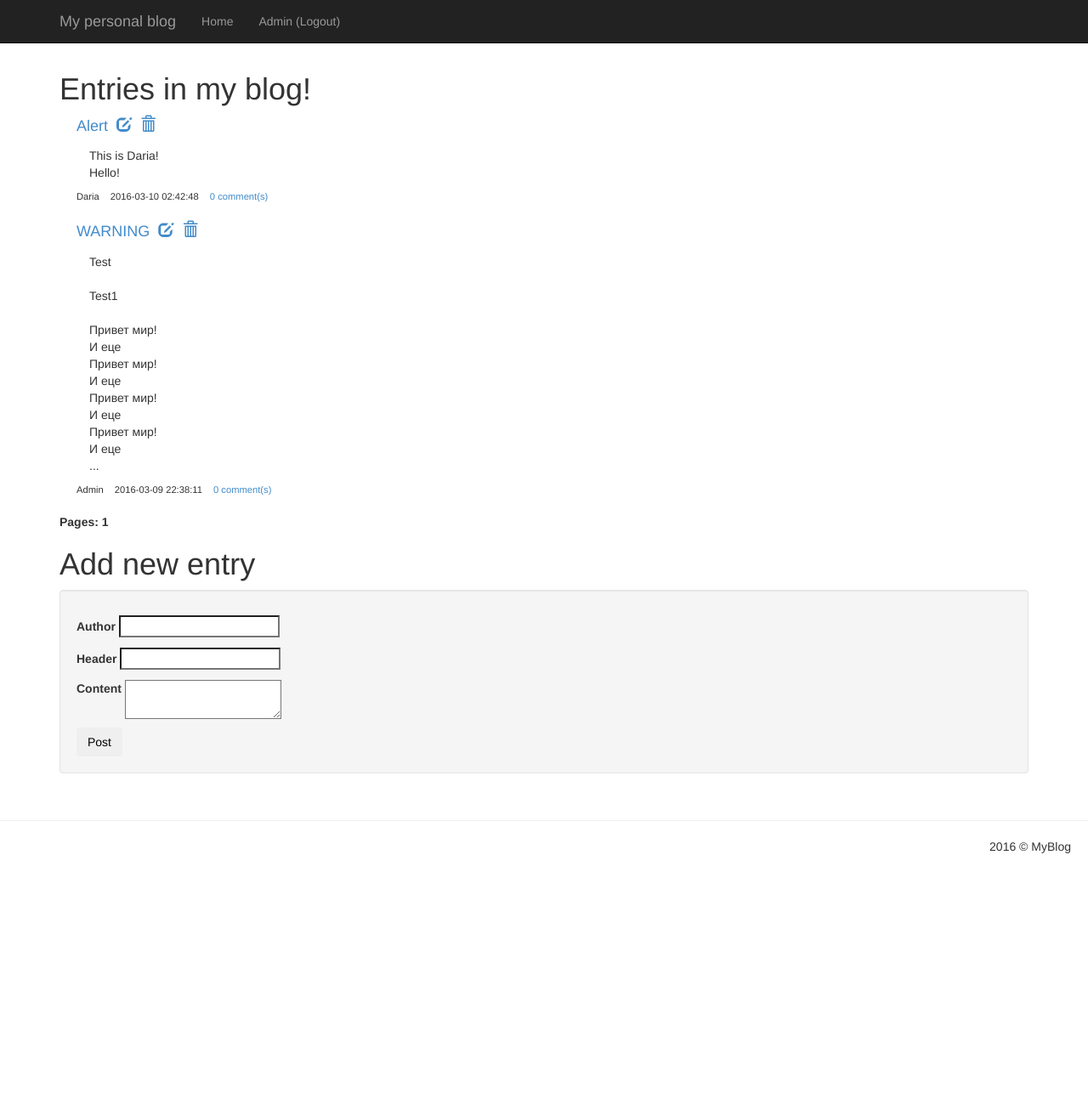
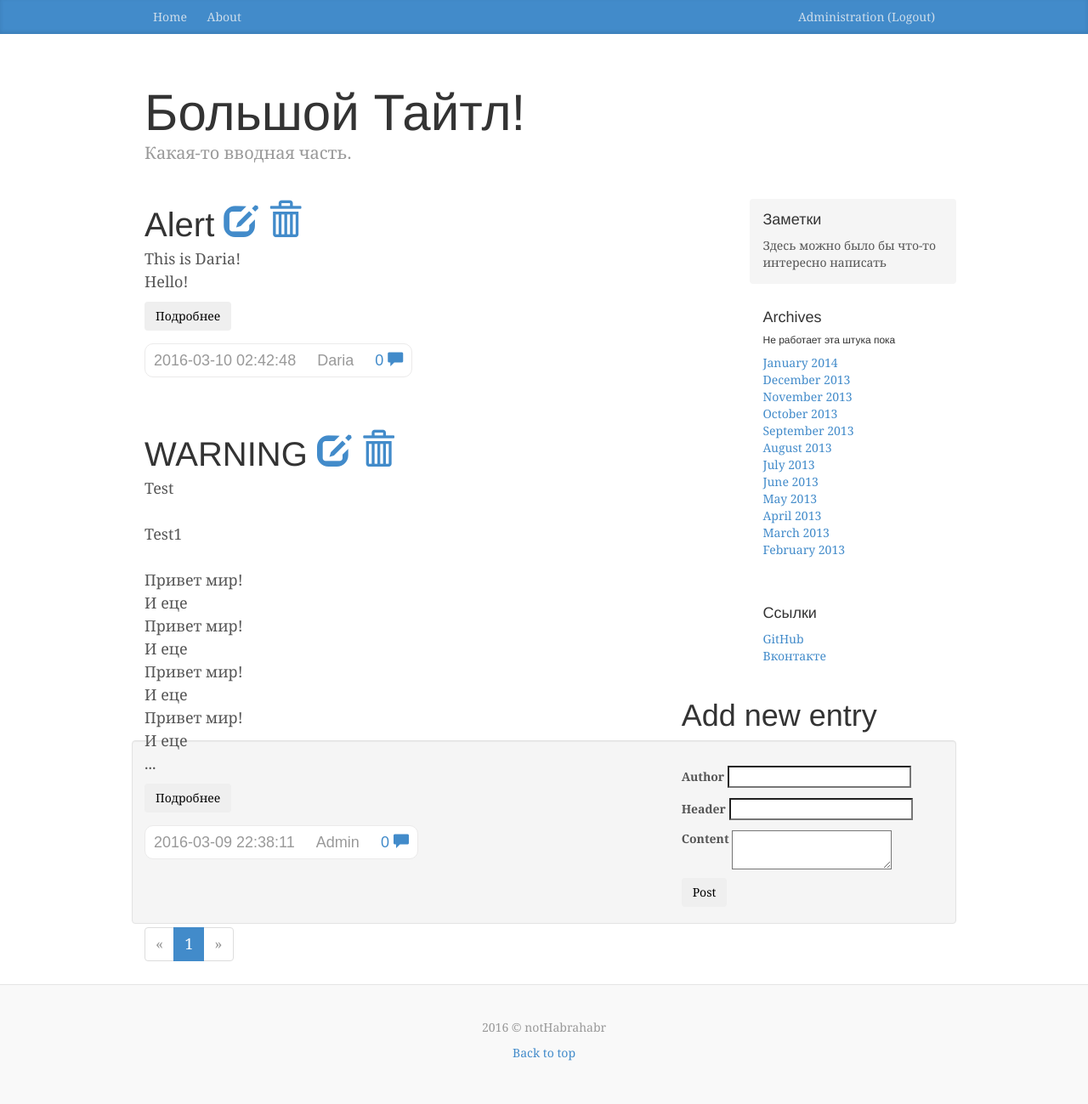
Before and after one commit to klimychevmn/MyBlog, a PHP site: page / in a window 1280 px wide. Shown: the whole page at 85% size. Before the commit the page ends 1004 px from the top, so only its background shows below. Run offline with PHP 8.4, Linux system fonts and the light colour scheme; the visitor is signed in with stand-in values (Sample User, id 1); data comes from the database, SQL or seed files in the repository; data that the repository does not hold is empty.

Commit message:
edit visualisation + small 404 page

```diff
--- a/index.php
+++ b/index.php
@@ -134,5 +134,6 @@ switch ($act) {
         header('Location: .');
         break;
     default:
+        require('templates/404.php');
         die("No such action");
 }
--- /dev/null
+++ b/static/content/blog.css
@@ -0,0 +1,163 @@
+/*
+ * Globals
+ */
+
+body {
+    font-family: Georgia, "Times New Roman", Times, serif;
+    color: #555;
+}
+
+h1, .h1,
+h2, .h2,
+h3, .h3,
+h4, .h4,
+h5, .h5,
+h6, .h6 {
+    margin-top: 0;
+    font-family: "Helvetica Neue", Helvetica, Arial, sans-serif;
+    font-weight: normal;
+    color: #333;
+}
+
+
+/*
+ * Override Bootstrap's default container.
+ */
+
+@media (min-width: 1200px) {
+    .container {
+        width: 970px;
+    }
+}
+
+
+/*
+ * Masthead for nav
+ */
+
+.blog-masthead {
+    background-color: #428bca;
+    box-shadow: inset 0 -2px 5px rgba(0,0,0,.1);
+}
+
+/* Nav links */
+.blog-nav-item {
+    position: relative;
+    display: inline-block;
+    padding: 10px;
+    font-weight: 500;
+    color: #cdddeb;
+}
+.blog-nav-item:hover,
+.blog-nav-item:focus {
+    color: #fff;
+    text-decoration: none;
+}
+
+/* Active state gets a caret at the bottom */
+.blog-nav .active {
+    color: #fff;
+}
+.blog-nav .active:after {
+    position: absolute;
+    bottom: 0;
+    left: 50%;
+    width: 0;
+    height: 0;
+    margin-left: -5px;
+    vertical-align: middle;
+    content: " ";
+    border-right:  5px solid transparent;
+    border-bottom: 5px solid;
+    border-left:   5px solid transparent;
+}
+
+
+/*
+ * Blog name and description
+ */
+
+.blog-header {
+    padding-top: 20px;
+    padding-bottom: 20px;
+}
+.blog-title {
+    margin-top: 30px;
+    margin-bottom: 0;
+    font-size: 60px;
+    font-weight: normal;
+}
+.blog-description {
+    font-size: 20px;
+    color: #999;
+}
+
+
+/*
+ * Main column and sidebar layout
+ */
+
+.blog-main {
+    font-size: 18px;
+    line-height: 1.5;
+}
+
+/* Sidebar modules for boxing content */
+.sidebar-module {
+    padding: 15px;
+    margin: 0 -15px 15px;
+}
+.sidebar-module-inset {
+    padding: 15px;
+    background-color: #f5f5f5;
+    border-radius: 4px;
+}
+.sidebar-module-inset p:last-child,
+.sidebar-module-inset ul:last-child,
+.sidebar-module-inset ol:last-child {
+    margin-bottom: 0;
+}
+
+
+
+/* Pagination */
+.pager {
+    margin-bottom: 60px;
+    text-align: left;
+}
+.pager > li > a {
+    width: 140px;
+    padding: 10px 20px;
+    text-align: center;
+    border-radius: 30px;
+}
+
+
+/*
+ * Blog posts
+ */
+
+.blog-post {
+    margin-bottom: 60px;
+}
+.blog-post-title {
+    margin-bottom: 5px;
+    font-size: 40px;
+}
+.blog-post-meta {
+    margin-bottom: 20px;
+    color: #999;
+}
+
+
+/*
+ * Footer
+ */
+
+.blog-footer {
+    padding: 40px 0;
+    color: #999;
+    text-align: center;
+    background-color: #f9f9f9;
+    border-top: 1px solid #e5e5e5;
+}
--- a/static/content/site.css
+++ b/static/content/site.css
@@ -1,6 +1,22 @@
 body {
     padding-top: 50px;
 }
-.starter-template {
-    padding: 15px 15px;
+.postinfo-panel {
+    font-family: Arial,'Helvetica Neue',Helvetica,sans-serif;
+    margin: 0;
+    padding: 0;
+    display: inline-block;
+    border: 1px solid #ebeaea;
+    height: 40px;
+    width: auto;
+    position: relative;
+    background: #fff;
+    box-sizing: border-box;
+    border-radius: 10px;
 }
+.postinfo-panel__item {
+    display: inline-block;
+    padding-left: 10px;
+    padding-right: 10px;
+    line-height: 38px;
+}
--- /dev/null
+++ b/templates/404.php
@@ -0,0 +1,2 @@
+<?php
+echo "This is 404 error's page";
--- a/templates/footer.php
+++ b/templates/footer.php
@@ -1,15 +1,9 @@
-
-<style>
-    .footer {
-        text-align: right;
-        margin-top: 20px;
-        margin-right: 20px;
-    }
-</style>
 </div><!-- /.container -->
-<footer>
-    <hr />
-    <div class="footer">2016 &copy; MyBlog</div>
-</footer>
+<div class="blog-footer">
+    <p>2016 &copy; notHabrahabr</p>
+    <p>
+        <a href="#">Back to top</a>
+    </p>
+</div>
 </body>
 </html>
--- a/templates/header.php
+++ b/templates/header.php
@@ -3,8 +3,9 @@
 <head>
     <meta charset="utf-8" />
     <meta name="viewport" content="width=device-width, initial-scale=1.0">
-    <title>Bootstrap starter</title>
-    <link rel="stylesheet" type="text/css" href="static/content/bootstrap.min.css" />
+    <title>НЕ Хабрахабр</title>
+    <link href="static/content/bootstrap.min.css" rel="stylesheet">
+    <link href="static/content/blog.css" rel="stylesheet">
     <link rel="stylesheet" type="text/css" href="static/content/site.css" />
     <script src="static/scripts/modernizr-2.6.2.js"></script>
     <script src="static/scripts/jquery-1.10.2.js"></script>
@@ -12,30 +13,18 @@
     <script src="static/scripts/respond.js"></script>
 </head>
 
-<body>
-
-<div class="navbar navbar-inverse navbar-fixed-top" role="navigation">
+<div class="blog-masthead navbar-fixed-top">
     <div class="container">
-        <div class="navbar-header">
-            <button type="button" class="navbar-toggle" data-toggle="collapse" data-target=".navbar-collapse">
-                <span class="sr-only">Toggle navigation</span>
-                <span class="icon-bar"></span>
-                <span class="icon-bar"></span>
-                <span class="icon-bar"></span>
-            </button>
-            <a class="navbar-brand" href="?">My personal blog</a>
-        </div>
-        <div class="navbar-collapse collapse">
-            <ul class="nav navbar-nav">
-                <li><a href="?">Home</a></li>
-                <?php if(IS_ADMIN): ?>
-                    <li><a href="?act=logout">Admin (Logout)</a></li>
-                <?php else: ?>
-                    <li><a href="?act=login">Login</a></li>
-                <?php endif?>
-            </ul>
-        </div>
+        <nav class="blog-nav">
+            <a class="blog-nav-item" href="?">Home</a>
+            <a class="blog-nav-item" href="?act=about">About</a>
+            <?php if(IS_ADMIN): ?>
+                <a class="blog-nav-item" style="float: right;" href="?act=logout">Administration (Logout)</a>
+            <?php else: ?>
+                <a class="blog-nav-item" style="float: right;" href="?act=login">Administration (Login)</a>
+            <?php endif?>
+        </nav>
     </div>
 </div>
 
-<div class="container starter-template">
+<div class="container">
--- a/templates/list.php
+++ b/templates/list.php
@@ -1,67 +1,83 @@
 <?php require('header.php') ?>
 
-<style type="text/css">
-    .comments {
-        font-size: 0.8em;
-        margin-bottom: 20px;
-    }
-    .date, .author {
-        margin-right: 10px;
-    }
-    .content {
-        padding-top: 5px;
-        padding-left: 15px;
-    }
-    .entry {
-        padding-left: 20px;
-    }
-    h1 {
-        margin-bottom: 10px;
-    }
-    .pages {
-        margin-bottom: 20px;
-    }
-    .ico {
-        padding-left: 5px;
-    }
-</style>
-
     <!-- Отображается лента всех постов из нашей БД -->
-
-    <h1>Entries in my blog!</h1>
-
-<?php foreach($records as $row): ?>
-
-    <div class="entry">
-        <h4>
-            <a href="?act=view-entry&id=<?=$row['id']?>"><?=$row['header']?></a>
-            <?php if(IS_ADMIN): ?>
-                <a href="?act=edit-entry&id=<?=$row['id']?>"><span class="glyphicon glyphicon-edit ico"></span></a>
-                <a href="?act=delete-entry&id=<?=$row['id']?>"><span class="glyphicon glyphicon-trash ico"></span></a>
-            <?php endif?>
-        </h4>
-        <p class="content"><?=$row['content']?></p>
-        <div class="comments">
-            <span class="date"><?=$row['author']?></span>
-            <span class="author"><?=$row['date']?></span>
-            <a href="?act=view-entry&id=<?=$row['id']?>"><?=$row['comments']." "?>comment(s)</a>
-        </div>
+    <div class="blog-header">
+        <h1 class="blog-title">Большой Тайтл!</h1>
+        <p class="lead blog-description">Какая-то вводная часть.</p>
     </div>
 
+    <div class="row">
 
-<?php endforeach;?>
+        <div class="col-sm-8 blog-main">
 
-<div class="pages">
-    <strong>Pages:</strong>
-<?php for($i = 1; $i <= $pages; $i++): ?>
-    <?php if($i == $page):?><b><?=$i?></b>
-    <?php else: ?><a href="?page=<?=$i?>"><?=$i?></a>
+            <?php foreach ($records as $row): ?>
+
+                <div class="blog-post">
+                    <h2 class="blog-post-title">
+                        <?= $row['header'] ?>
+                        <?php if (IS_ADMIN): ?>
+                            <a href="?act=edit-entry&id=<?= $row['id'] ?>"><span
+                                    class="glyphicon glyphicon-edit ico"></span></a>
+                            <a href="?act=delete-entry&id=<?= $row['id'] ?>"><span
+                                    class="glyphicon glyphicon-trash ico"></span></a>
                         <?php endif ?>
+                    </h2>
+                    <p><?= $row['content'] ?></p>
+                    <a href="?act=view-entry&id=<?= $row['id'] ?>">
+                        <button class="btn">Подробнее</button>
+                    </a>
+                    <div class="blog-post-meta" style="margin-top: 15px">
+                        <ul class="postinfo-panel">
+                            <li class="postinfo-panel__item"><span><?= $row['date'] ?></span></li>
+                            <li class="postinfo-panel__item"><span><?= $row['author'] ?></span></li>
+                            <li class="postinfo-panel__item"><a
+                                    href="?act=view-entry&id=<?= $row['id'] ?>"><?= $row['comments'] . " " ?><span
+                                        class="glyphicon glyphicon glyphicon-comment text-primary"></span></a></li>
+                            <br>
+                        </ul>
+                    </div>
+                </div> <!-- post -->
+            <?php endforeach; ?>
 
-<?php endfor?>
+            <!-- Страницы -->
+            <?php require('pager.php'); ?>
+
+        </div> <!-- blog-main -->
+
+        <div class="col-sm-3 col-sm-offset-1 blog-sidebar">
+            <div class="sidebar-module sidebar-module-inset">
+                <h4>Заметки</h4>
+                <p>Здесь можно было бы что-то интересно написать</p>
             </div>
+            <div class="sidebar-module">
+                <h4>Archives</h4>
+                <h6>Не работает эта штука пока</h6>
+                <ol class="list-unstyled">
+                    <li><a href="#">January 2014</a></li>
+                    <li><a href="#">December 2013</a></li>
+                    <li><a href="#">November 2013</a></li>
+                    <li><a href="#">October 2013</a></li>
+                    <li><a href="#">September 2013</a></li>
+                    <li><a href="#">August 2013</a></li>
+                    <li><a href="#">July 2013</a></li>
+                    <li><a href="#">June 2013</a></li>
+                    <li><a href="#">May 2013</a></li>
+                    <li><a href="#">April 2013</a></li>
+                    <li><a href="#">March 2013</a></li>
+                    <li><a href="#">February 2013</a></li>
+                </ol>
+            </div>
+            <div class="sidebar-module">
+                <h4>Ссылки</h4>
+                <ol class="list-unstyled">
+                    <li><a href="https://github.com/klimychevmn">GitHub</a></li>
+                    <li><a href="https://vk.com/klimychev26">Вконтакте</a></li>
+                </ol>
+            </div>
+        </div><!-- /.blog-sidebar-->
 
-<?php if(IS_ADMIN): ?>
+
+        <?php if (IS_ADMIN): ?>
             <!-- Если АДМИН, то добавим новый пост -->
             <h1>Add new entry</h1>
 
@@ -84,4 +100,6 @@
             </form>
         <?php endif ?>
 
+    </div> <!-- row -->
+
 <?php require('footer.php') ?>
--- /dev/null
+++ b/templates/pager.php
@@ -0,0 +1,12 @@
+<div class="pages">
+    <ul class="pagination">
+        <li class="disabled"><a href="#">&laquo;</a></li>
+<?php for($i = 1; $i <= $pages; $i++): ?>
+    <?php if($i == $page):?><li class="active"><a href="#"><?=$i?></a></li>
+    <?php else: ?><li><a href="?page=<?=$i?>"><?=$i?></a></li>
+    <?php endif ?>
+
+<?php endfor?>
+        <li class="disabled"><a href="#">&raquo;</a></li>
+    </ul>
+</div>
```
Also changed, not shown: templates/entry.php (+12 -35 lines). Lines whose indentation alone changed are shown as unchanged.
